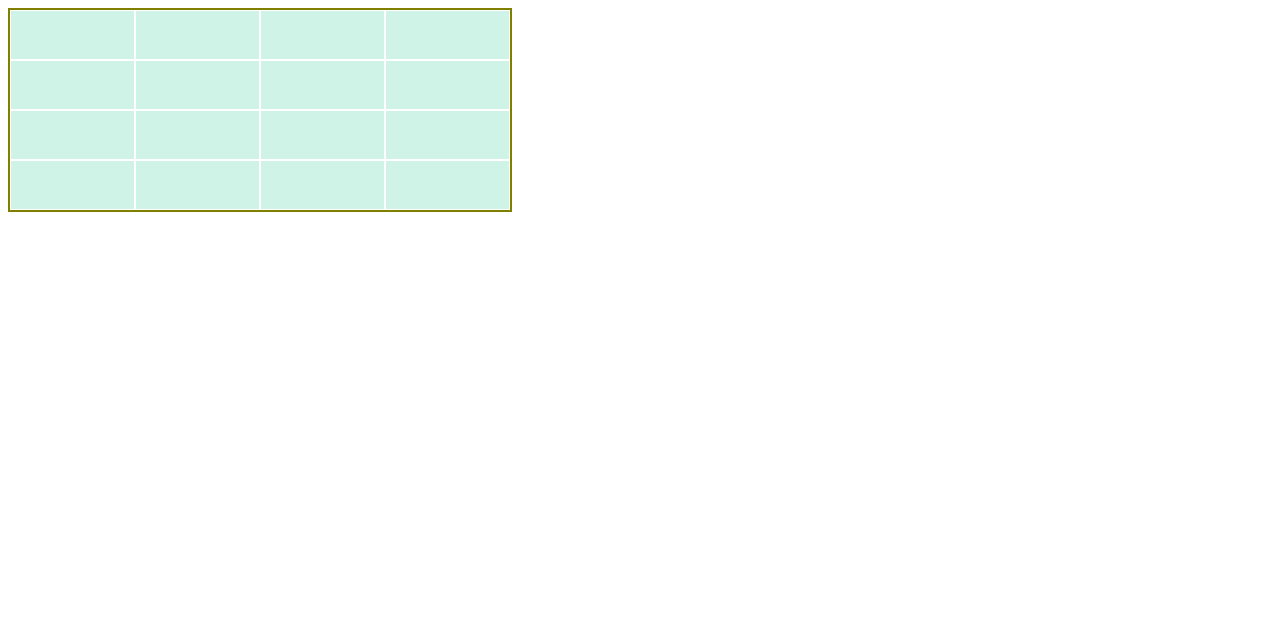
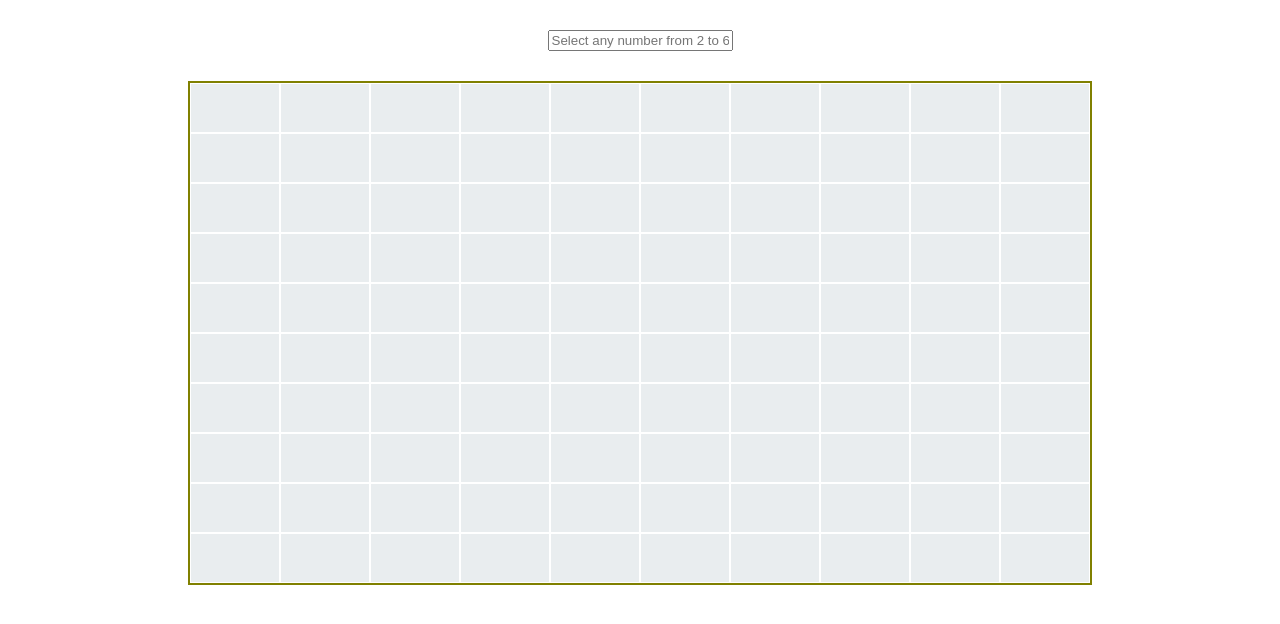
Before and after one commit to Katineto/etch-a-sketch, a plain HTML site: page test.html in a window 1280 px wide. Drawn offline with Linux system fonts and the light colour scheme.

Commit message:
Add CSS grid solution with opacity hadler

```diff
--- a/test.html
+++ b/test.html
@@ -3,36 +3,80 @@
 <head>
     <meta charset="UTF-8">
     <title>Document</title>
+    <!-- <link href="https://fonts.googleapis.com/css?family=Inconsolata" rel="stylesheet">  -->
 </head>
 <body>
     <!-- Solving same task with CSS grid -->
 
     <style>
+        body{
+            font-family: 'Inconsolata', monospace;
+        }
+        .textform-wrapper{
+            margin: 30px auto;
+            display: flex;
+            justify-content: center;
+        }
         .grid-container{
             display: grid;
-            grid-template-columns: repeat(4, 1fr);
-            grid-template-rows: repeat(4, 1fr);
-            width: 500px;
+            margin: 10px auto;
+            grid-template-columns: repeat(5, 1fr);
+            width: 900px;
             border: 2px solid olive;
         }
         .square{
-            background-color: rgb(208, 243, 231);
+            background-color: rgb(52, 90, 104);
             border: 1px solid white;
             min-height: 3rem;
+            opacity: 0.1;
         }
     </style>
+    <div class="textform-wrapper">
+        <form id="form">
+            <input type="text" placeholder="Select any number from 2 to 64">
+        </form>
+    </div>
     <div class="grid-container">
     </div>
 </body>
 <script>
+    const defaultSize = 10
+    const container = document.querySelector('.grid-container')
+    function resetContainer () {
+        while(container.firstChild) {
+            container.removeChild(container.firstChild)
+        }
+    }
     function makeGrid(size) {
-        const container = document.querySelector('.grid-container')
+        resetContainer()
         for(let i = 0; i < (size*size); i ++) {
             const oneSquare = document.createElement('div')
             oneSquare.className = 'square'
             container.appendChild(oneSquare)
         }
+        container.style.gridTemplateColumns = `repeat(${size}, 1fr)`
     }
-    makeGrid(4)
+
+    const rawInput = document.querySelector('input')
+    const form = document.getElementById('form')
+    function handleInput(e) {
+        const rawToNumber = Number(rawInput.value)
+        makeGrid(rawToNumber)
+        e.preventDefault()
+        form.reset()
+    }
+    let lastTarget
+    function changeOpacity(e){
+        if(e.target.className == 'square' && e.target != lastTarget) {
+            e.target.style.opacity = `${Number(e.target.style.opacity) + 0.3}`
+            lastTarget = e.target
+        }
+    }
+
+    container.addEventListener('mousemove', changeOpacity)
+    form.addEventListener('submit', handleInput)
+    window.onload = function() {
+        makeGrid(defaultSize)
+    }
 </script>
 </html>
```
